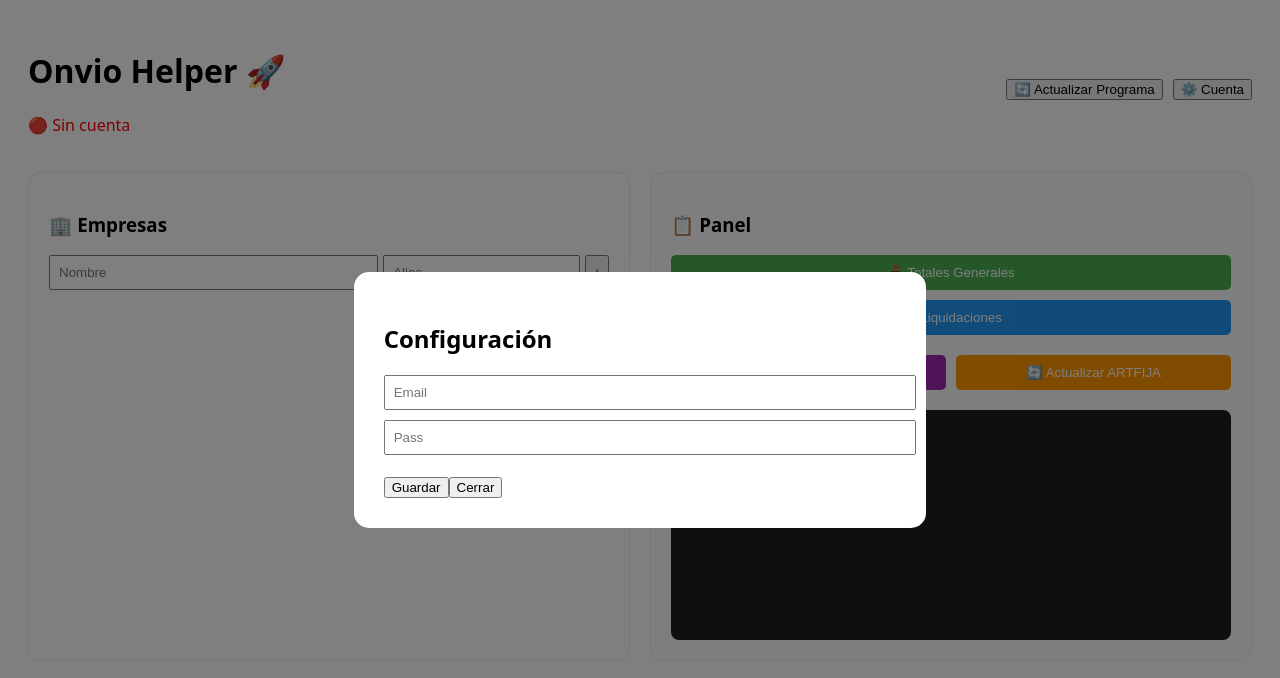
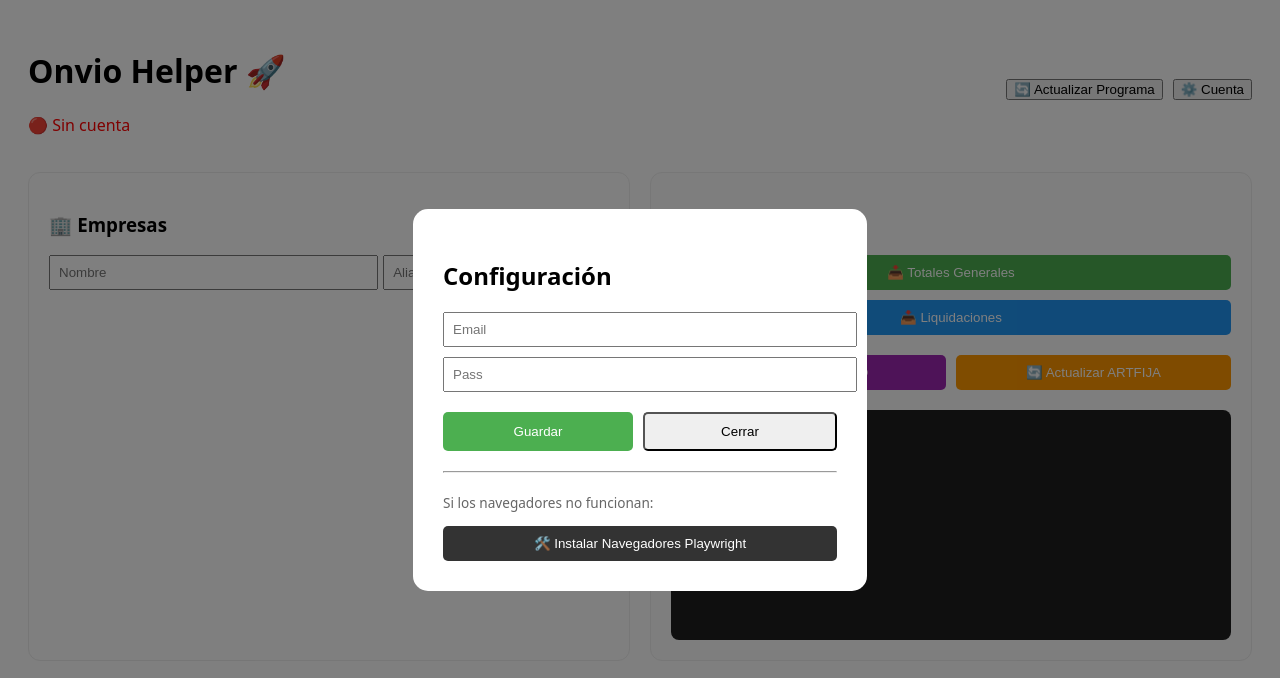
Before and after one commit to dilelu94/onvio-helper, a React (Vite) app: page / in a window 1280 px wide. Both pictures are taken after a click on the button "⚙️ Cuenta". Shown: the top 678 px of the page. Built offline with nearby package versions, Linux system fonts and the light colour scheme.

Commit message:
Fix: ESM extensions and added browser install button

```diff
--- a/package.json
+++ b/package.json
@@ -1,6 +1,6 @@
 {
   "name": "onvio-helper",
-  "version": "1.2.0",
+  "version": "1.2.1",
   "description": "",
   "main": "main.js",
   "repository": {
--- a/preload.js
+++ b/preload.js
@@ -5,6 +5,7 @@ contextBridge.exposeInMainWorld('electronAPI', {
   loadConfig: () => ipcRenderer.invoke('load-config'),
   runScript: (scriptName, params) => ipcRenderer.send('run-script', { scriptName, params }),
   checkForUpdates: () => ipcRenderer.invoke('check-for-updates'),
+  installBrowsers: () => ipcRenderer.send('install-browsers'),
 
   // Base de Datos Excel
   dbCheckRecord: (alias, period, type) => ipcRenderer.invoke('db-check-record', { alias, period, type }),
--- a/src/App.jsx
+++ b/src/App.jsx
@@ -1,5 +1,5 @@
 import React from 'react'
-import ConfigForm from './components/ConfigForm'
+import ConfigForm from './components/ConfigForm.jsx'
 
 function App() {
   return (
--- a/src/automation/pages/MatrixPage.js
+++ b/src/automation/pages/MatrixPage.js
@@ -1,4 +1,4 @@
-import { KendoGrid } from '../components/KendoGrid';
+import { KendoGrid } from '../components/KendoGrid.js';
 
 export class MatrixPage {
   page;
--- a/src/components/ConfigForm.jsx
+++ b/src/components/ConfigForm.jsx
@@ -425,8 +425,21 @@ const ConfigForm = () => {
             <form onSubmit={handleSaveCreds}>
               <input type="text" value={tempUser} onChange={e => setTempUser(e.target.value)} placeholder="Email" style={{ width: '100%', marginBottom: '10px', padding: '8px' }} />
               <input type="password" value={tempPassword} onChange={e => setTempPassword(e.target.value)} placeholder="Pass" style={{ width: '100%', marginBottom: '20px', padding: '8px' }} />
-              <button type="submit">Guardar</button>
-              <button type="button" onClick={() => setShowConfigModal(false)}>Cerrar</button>
+              <div style={{ display: 'flex', gap: '10px', marginBottom: '20px' }}>
+                <button type="submit" style={{ flex: 1, background: '#4CAF50', color: 'white', border: 'none', padding: '10px', borderRadius: '5px' }}>Guardar</button>
+                <button type="button" onClick={() => setShowConfigModal(false)} style={{ flex: 1, padding: '10px', borderRadius: '5px' }}>Cerrar</button>
+              </div>
+              <hr />
+              <div style={{ marginTop: '20px' }}>
+                <p style={{ fontSize: '0.85em', color: '#666' }}>Si los navegadores no funcionan:</p>
+                <button type="button" onClick={() => {
+                  setAccumulatedLogs(prev => prev + '\n[SISTEMA] Iniciando instalación de navegadores...\n');
+                  window.electronAPI.installBrowsers();
+                  setShowConfigModal(false);
+                }} style={{ width: '100%', padding: '10px', background: '#333', color: 'white', border: 'none', borderRadius: '5px' }}>
+                  🛠️ Instalar Navegadores Playwright
+                </button>
+              </div>
             </form>
           </div>
         </div>
--- a/src/main.jsx
+++ b/src/main.jsx
@@ -1,6 +1,6 @@
 import React from 'react'
 import ReactDOM from 'react-dom/client'
-import App from './App'
+import App from './App.jsx'
 
 ReactDOM.createRoot(document.getElementById('root')).render(
   <React.StrictMode>
```
Also changed, not shown: main.js (+21 -0 lines).
